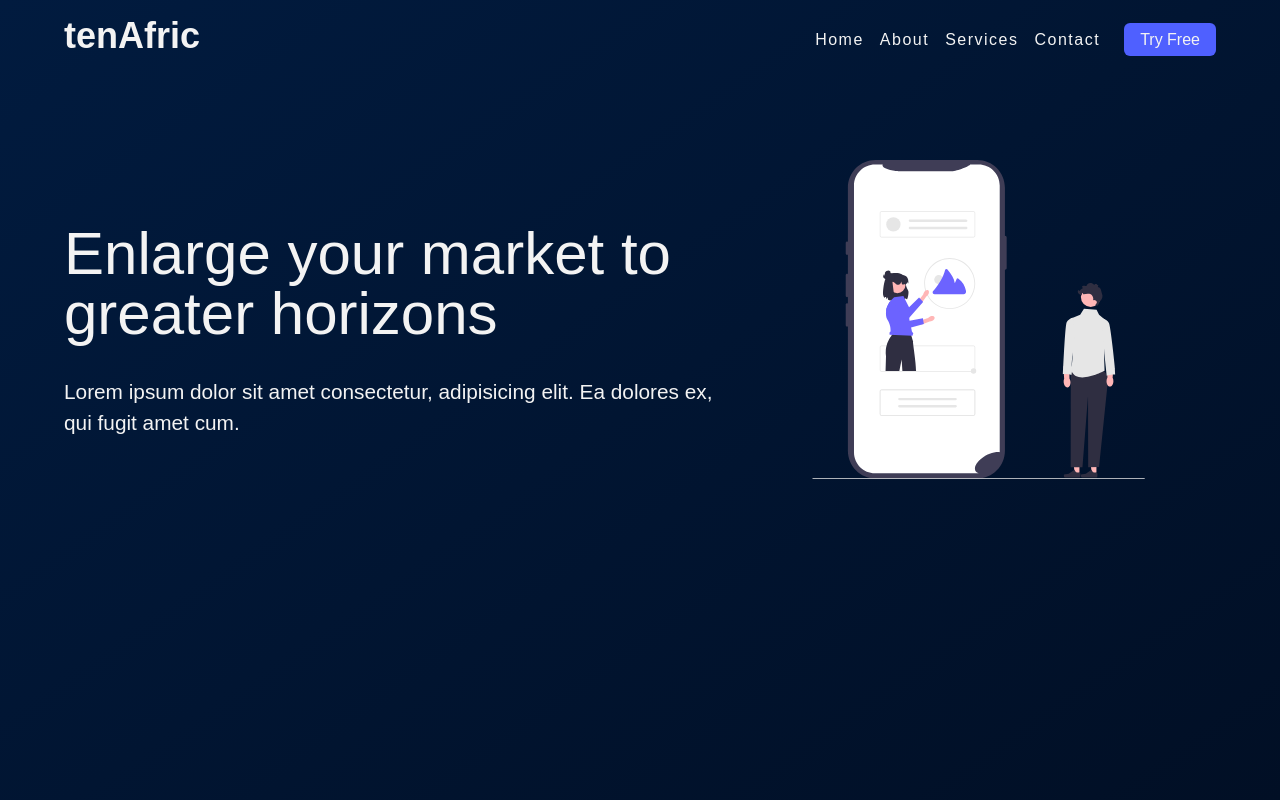
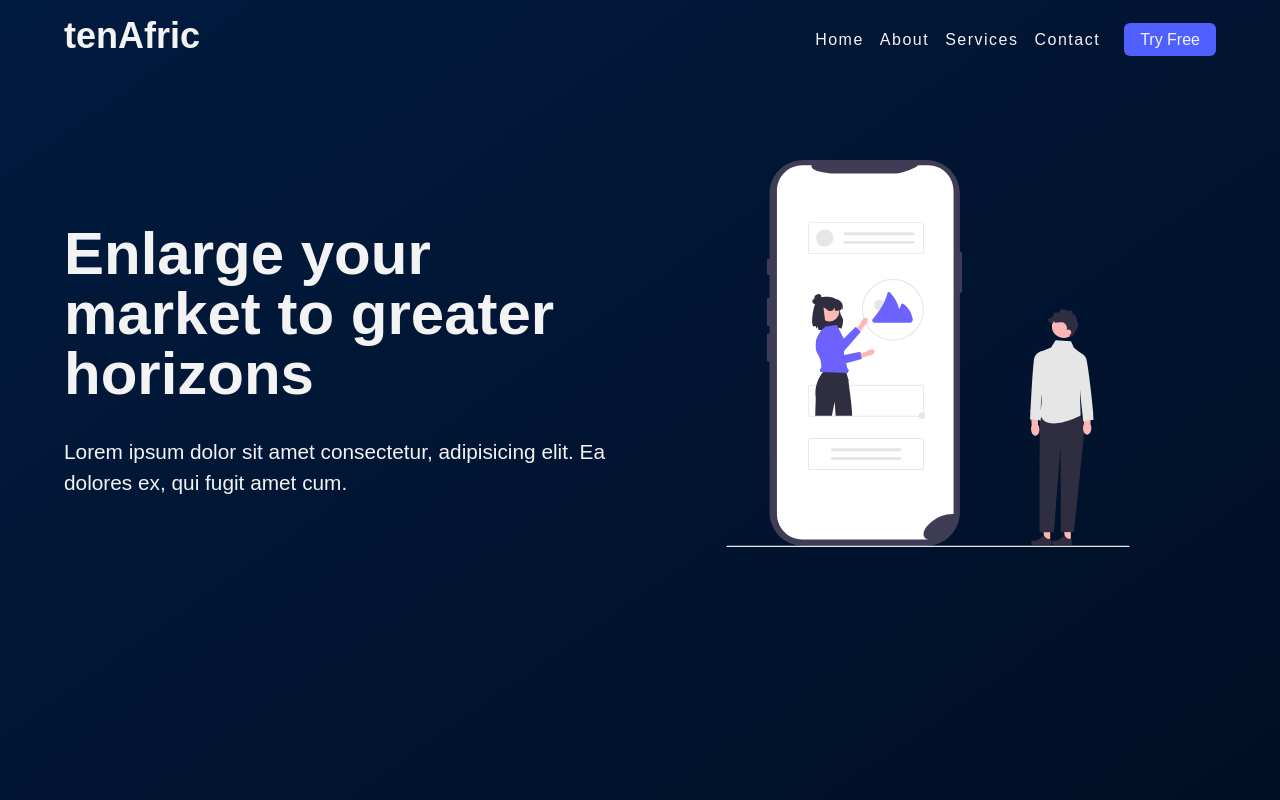
Before and after one commit to tenAfric/tenAfrik, a React (Create React App) app: page / in a window 1280 px wide. Built offline with nearby package versions, Linux system fonts and the light colour scheme.

Commit message:
plane planning discovery old began

```diff
--- a/cron-logs.json
+++ b/cron-logs.json
@@ -159,6 +159,11 @@
       "id": "l59dspsj3ncvdjjsqgh",
       "Status": "git update complete",
       "TimePushed": "7/6/2022, 12:12:08 PM"
+    },
+    {
+      "id": "l59dty7o6vvoghvyn4i",
+      "Status": "git update complete",
+      "TimePushed": "7/6/2022, 12:13:05 PM"
     }
   ]
 }
--- a/src/styles/css/landing.css
+++ b/src/styles/css/landing.css
@@ -3,6 +3,15 @@
 }
 .landing .landing-section .landing-wrapper {
   margin: 0 5%;
+}
+.landing .landing-section .landing-wrapper .landing-texts {
+  width: 50%;
+}
+.landing .landing-section .landing-wrapper .landing-texts .landing-txt-header {
+  font-weight: 700;
+}
+.landing .landing-section .landing-wrapper .landing-image {
+  width: 50%;
 }
 .landing .landing-section .landing-wrapper .landing-image .img-landing {
   width: 100%;
--- a/src/styles/scss/landing.scss
+++ b/src/styles/scss/landing.scss
@@ -7,14 +7,16 @@ $bgDarkDark: #010f25;
         .landing-wrapper{
             margin: 0 5%;
             .landing-texts{
+                width: 50%;
                 .landing-txt-header{
-
+                    font-weight: 700;
                 }
                 .landing-txt-paragraph{
 
                 }
             }
             .landing-image{
+                width: 50%;
                 .img-landing{
                     width: 100%;
                     height: 70%;
```
Also changed, not shown: 1 other file (tests, documents, lock files or other folders).
